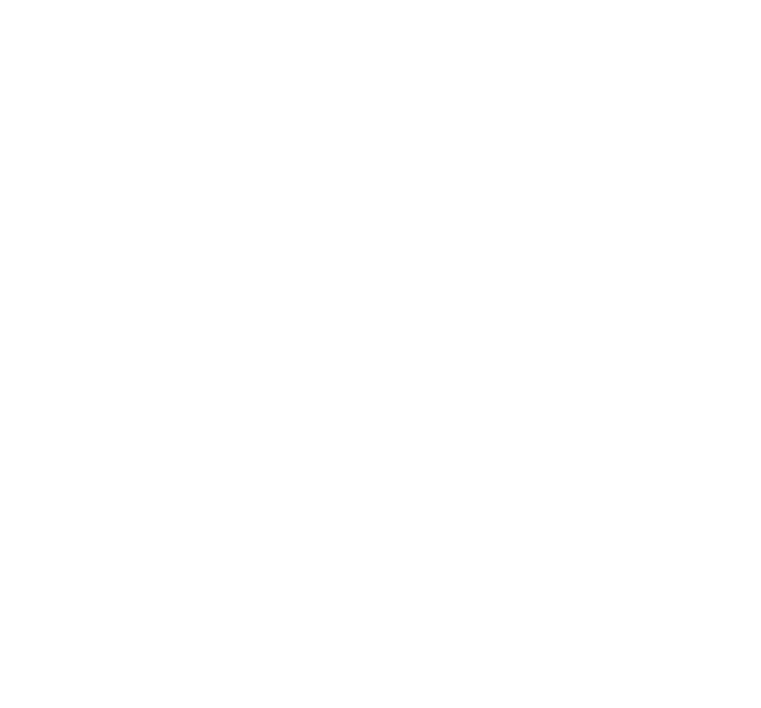
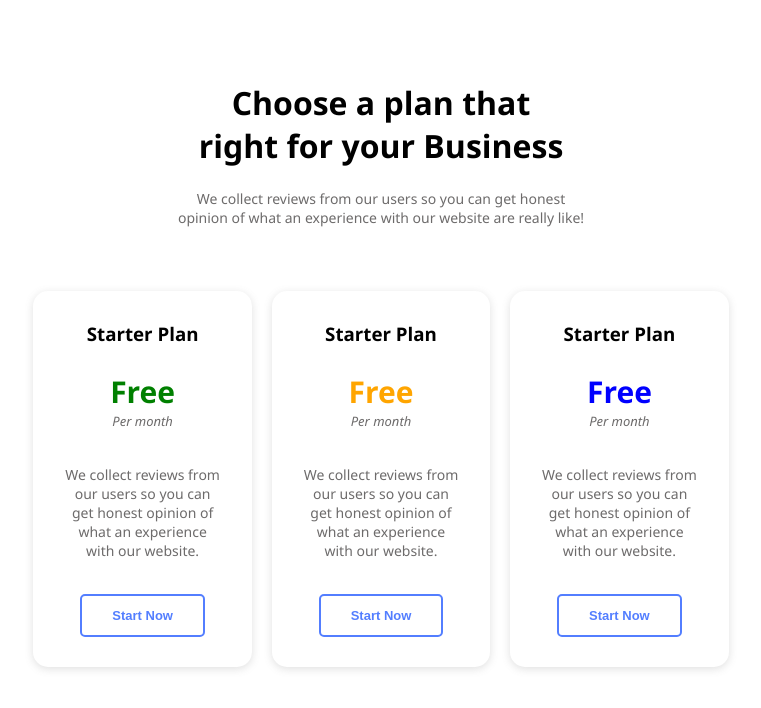
Before and after one commit to santmailo/RESPONSIVE-PRICING-LAYOUT, a plain HTML site: page index.html in a window 1280 px wide. Shown: the whole page, without its empty margins (259-1020 px from the left). Drawn offline with Linux system fonts and the light colour scheme.

Commit message:
completed but only medium screen error need to fix sometime

```diff
--- a/index.html
+++ b/index.html
@@ -4,9 +4,160 @@
     <meta charset="UTF-8">
     <meta http-equiv="X-UA-Compatible" content="IE=edge">
     <meta name="viewport" content="width=device-width, initial-scale=1.0">
-    <title>Document</title>
+    <title>Pricing layout</title>
+    <style>
+
+        #container{
+            width:55%;
+            height: auto;
+            text-align: center;
+            font-family: 'Segoe UI', Tahoma, Geneva, Verdana, sans-serif;
+            margin:auto;
+            margin-top: 40px;
+        }
+
+        h1{
+            padding-left: 20px;
+            padding-right: 20px;
+            padding-bottom: 0px;
+        }
+
+        #heading{
+            width: 60%;
+            margin:auto;
+            padding: 20px;
+            margin-bottom: 30px;
+        }
+
+        #cards{
+            display: grid;
+            grid-template-columns: repeat(3,1fr);
+            grid-template-rows: auto;
+            gap: 20px;
+        }
+
+        #cards>div{
+            border-radius: 15px;
+            padding: 30px;
+            padding-top: 0px;
+            box-shadow: rgba(99, 99, 99, 0.2) 0px 2px 8px 0px;
+        }
+
+        #cards>div:nth-child(1)>h2{
+            color: green;
+        }
+
+        #cards>div:nth-child(2)>h2{
+            color: orange;
+        }
+
+        #cards>div:nth-child(3)>h2{
+            color: blue;
+        }
+
+        h2{
+            padding-bottom: 0px;
+            margin-bottom: 0px;
+            font-size: 30px;
+        }
+
+        h3{
+            margin-top: 30px;
+        }
+
+        p{
+            color: rgb(109, 107, 107);
+            font-size: 14px;
+            font-weight: 500;
+        }
+
+        h2+p{
+            margin-top: 0px;
+            padding-top: 0px;
+            margin-bottom: 35px;
+            font-size:13px;
+            font-style: italic;
+            font-weight: 500;
+            color: rgb(109, 107, 107);
+        }
+
+        button{
+            margin-top: 20px;
+            padding: 12px 30px 12px 30px;
+            font-size:small;
+            border-radius: 5px;
+            border:2px solid rgb(83, 126, 255);
+            color: rgb(83, 126, 255);
+            font-weight: bolder;
+            background-color: transparent;
+        }
+
+        button:hover{
+            cursor: pointer;
+            color:white;
+            background-color: rgb(83, 126, 255);
+        }
+
+
+        @media all and (min-width:601) and (max-width: 1024px) {
+
+            #cards{
+            height: auto;
+            display: grid;
+            grid-template-columns: 1fr 1fr;
+            grid-template-rows: 400px 400px;
+            gap: 20px;
+        }
+
+        }
+
+        @media all and (max-width:600px){
+
+            #cards{
+            display: grid;
+            grid-template-columns: 1fr;
+            grid-template-rows: auto;
+            gap: 20px;
+        }
+
+        }
+    </style>
 </head>
 <body>
 
+    <div id="container">
+
+        <div id="heading">
+            <h1>Choose a plan that right for your Business</h1>
+            <p>We collect reviews from our users so you can get honest opinion of what an experience with our website are really like!</p>
+        </div>
+
+        <div id="cards">
+            <div>
+                <h3>Starter Plan</h3>
+                <h2>Free</h2>
+                <p>Per month</p>
+                <p>We collect reviews from our users so you can get honest opinion of what an experience with our website.</p>
+                <button>Start Now</button>
+            </div>
+
+            <div>
+                <h3>Starter Plan</h3>
+                <h2>Free</h2>
+                <p>Per month</p>
+                <p>We collect reviews from our users so you can get honest opinion of what an experience with our website.</p>
+                <button>Start Now</button>
+            </div>
+
+            <div>
+                <h3>Starter Plan</h3>
+                <h2>Free</h2>
+                <p>Per month</p>
+                <p>We collect reviews from our users so you can get honest opinion of what an experience with our website.</p>
+                <button>Start Now</button>
+            </div>
+        </div>
+    </div>
+
 </body>
 </html>
```
